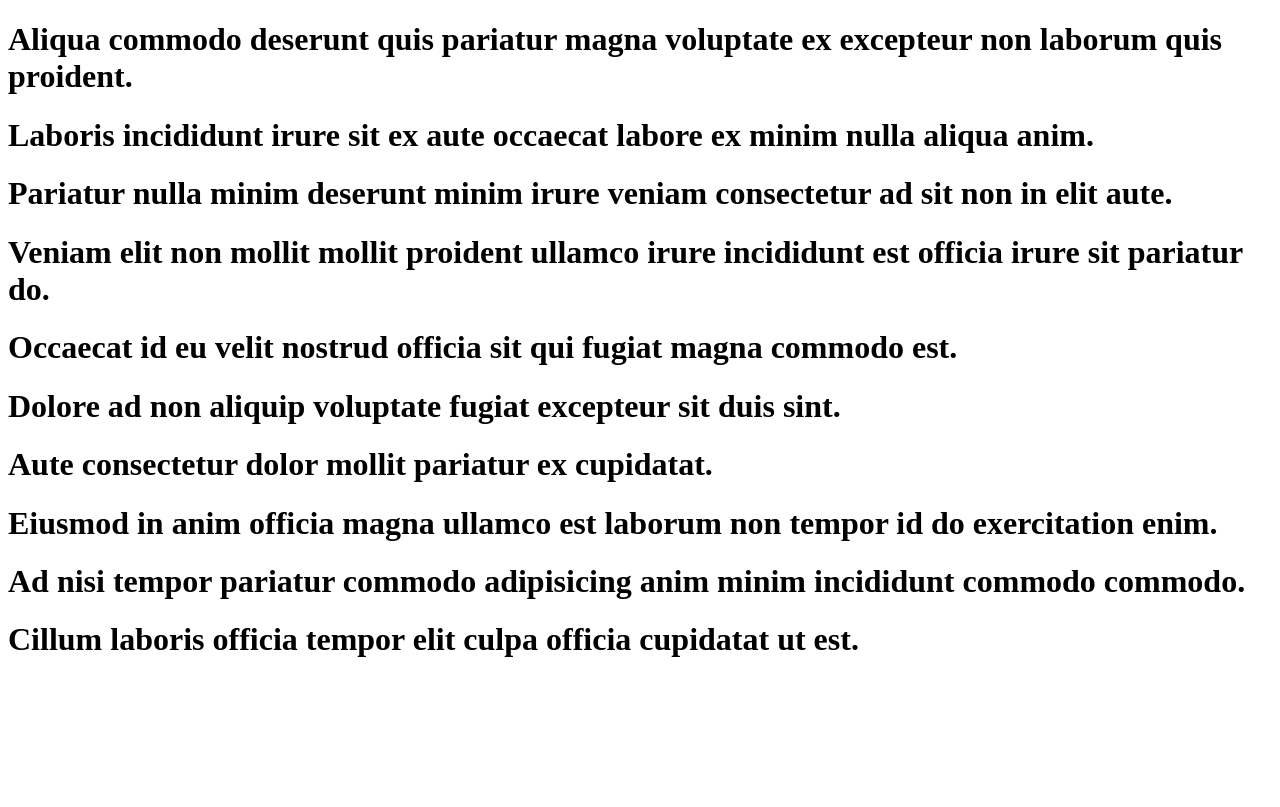
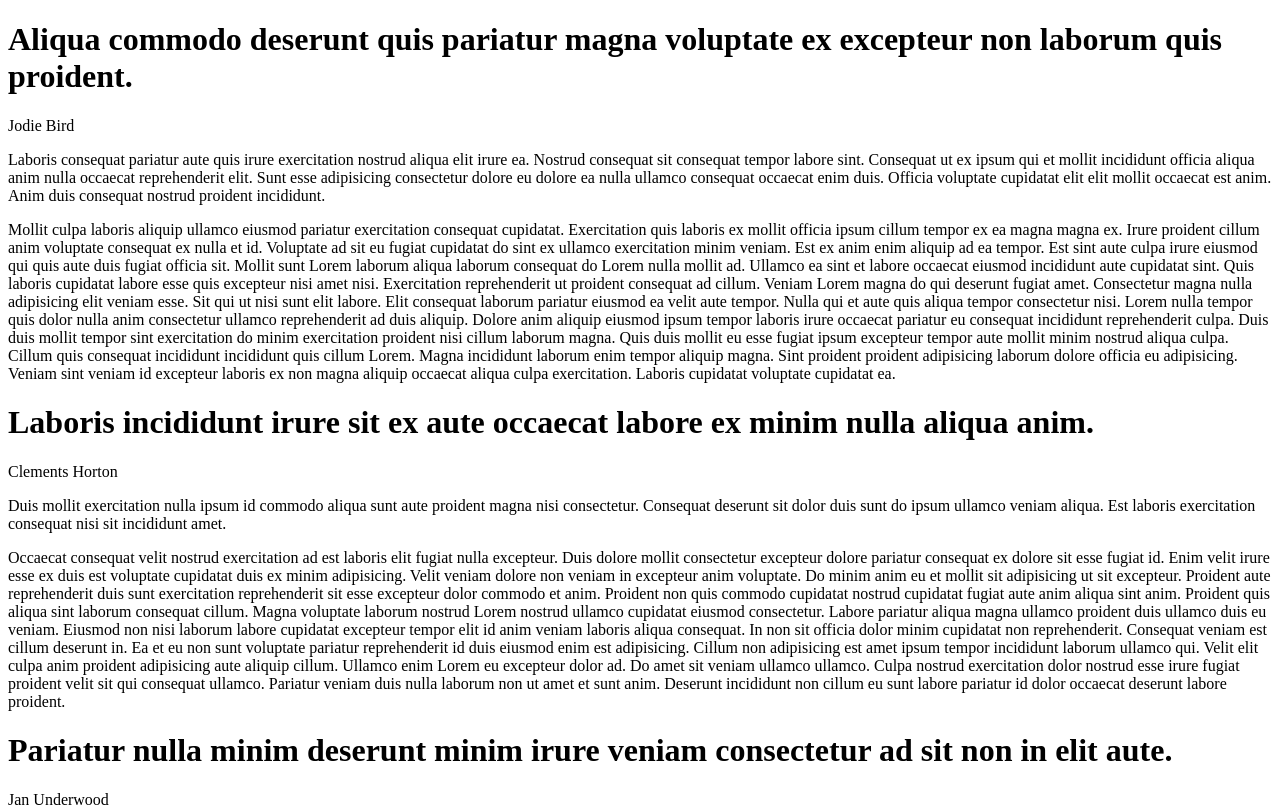
Before and after one commit to mrememisaac/server-side-react-intro, a Next.js app in the folder app/: page /posts in a window 1280 px wide. Shown: the top 807 px of the page. Built offline with nearby package versions, Linux system fonts and the light colour scheme; data requests are answered from the project's data file.

Commit message:
display more test db content

```diff
--- a/app/pages/posts.js
+++ b/app/pages/posts.js
@@ -31,9 +31,15 @@ class Posts extends React.Component {
 
     render() {
 
-        return ( <div>
-            {this.state.posts.map((post) => <div key={`d${post.id}`}><h1 key={post.id}>{post.title}</h1><p key={post.author}>{post.author}</p></div>)}
-        </div>)
+        return (
+            <div>
+                {this.state.posts.map((post) => <div key={`d${post.id}`}>
+                    <h1 key={post.guid}>{post.title}</h1>
+                    <p key={post.id}>{post.authors[0].name}</p>
+                    <p key={post.id}>{post.abstract}</p>
+                    <p key={post.id}>{post.body}</p></div>)
+                }
+            </div>)
     }
 }
 export default Posts;
```
